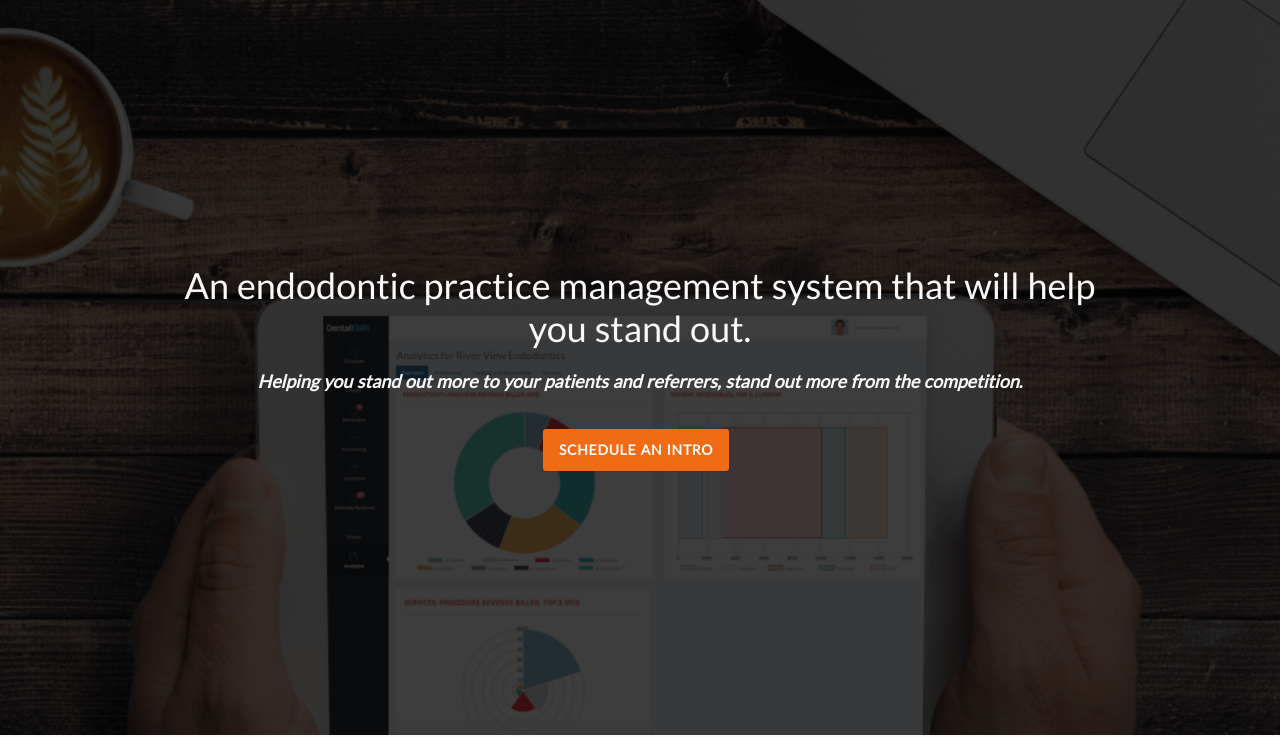
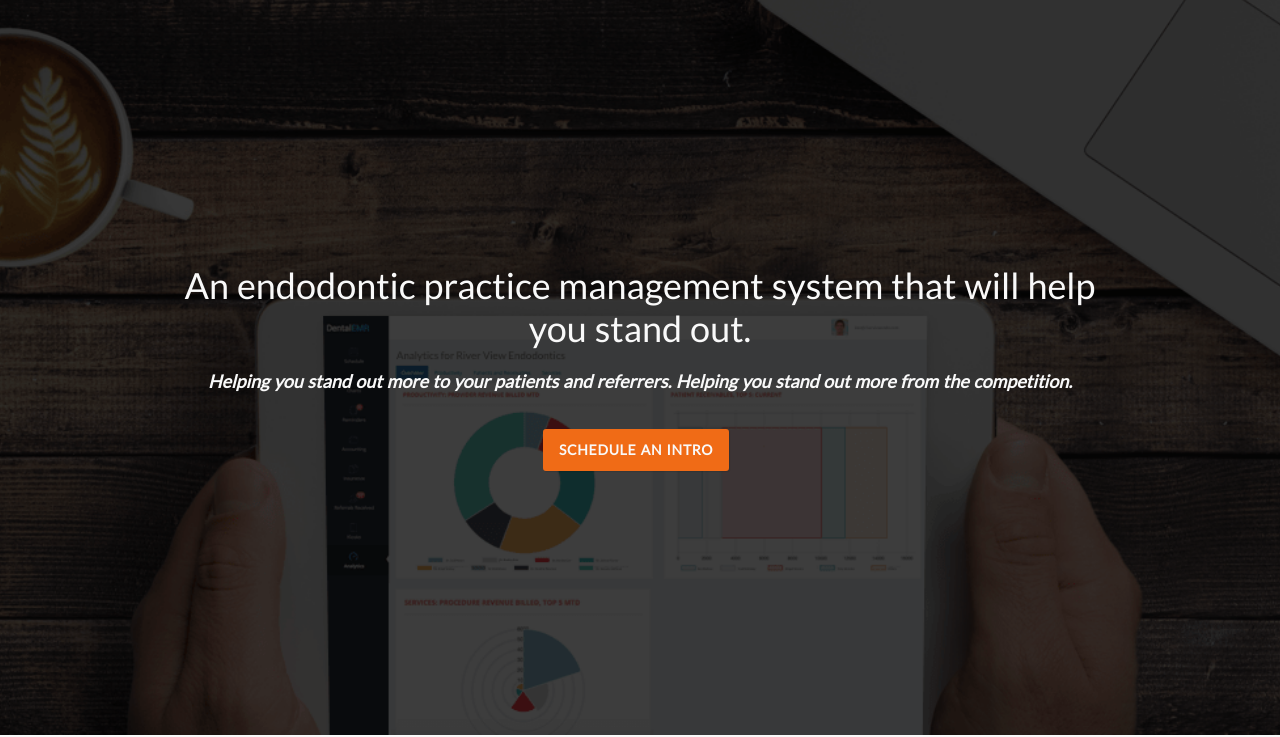
Before and after one commit to DentalEMR/dentalemr.com, a plain HTML site: page index.html in a window 1280 px wide. Shown: the part 77-814 px from the top of the page. Drawn offline with Linux system fonts and the light colour scheme.

Commit message:
more header changes

```diff
--- a/index.html
+++ b/index.html
@@ -1651,7 +1651,7 @@
                 <!--<span class="font-20 block mb-05" data-v-3931fc21="" data-v-2a183b29="">Complete, Cloud-Based, Secure, Multi-location Capable</span>-->
                 <!--<h1 class="font-36 line-height-1-2 mb-1" data-v-3931fc21="" data-v-2a183b29="">Stand out by bringing the future to your practice today with the <i>only</i> Web-based practice management system designed specifically for endodontists.</h1>-->
                 <h1 class="font-36 line-height-1-2 mb-1" data-v-3931fc21="" data-v-2a183b29="">An endodontic practice management system that will help you stand out.</h1>
-                <p class="strong pb-1 font-18" data-v-3931fc21="" data-v-2a183b29=""><i>Helping you stand out more to your patients and referrers, stand out more from the competition.</i></p>
+                <p class="strong pb-1 font-18" data-v-3931fc21="" data-v-2a183b29=""><i>Helping you stand out more to your patients and referrers. Helping you stand out more from the competition.</i></p>
               <div data-v-8bc7c966="" data-v-2a183b29=""><a href="https://calendly.com/dentalemr/free-consult/" title="Schedule an introduction to see how Dental EMR can bring the future to your practice" class="button-primary mr-05" target="_blank" data-v-8bc7c966="">Schedule an Intro</a></div>
             </div>
         </div>
```
